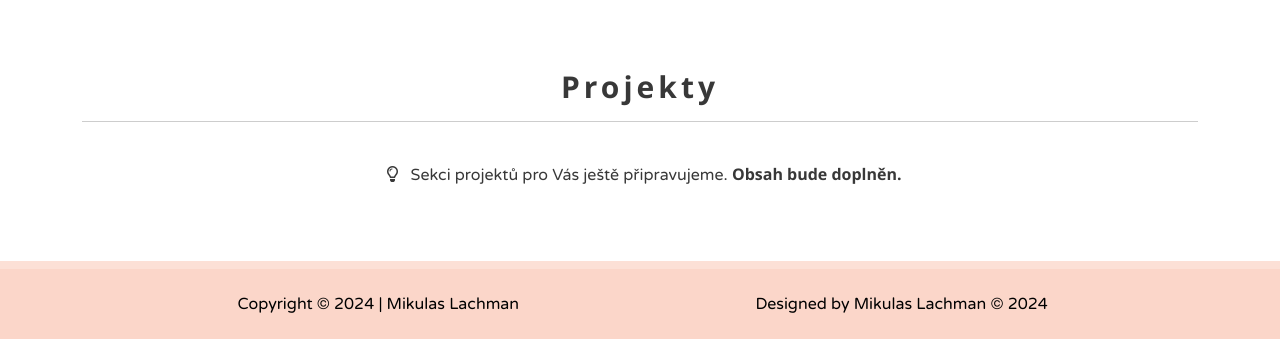
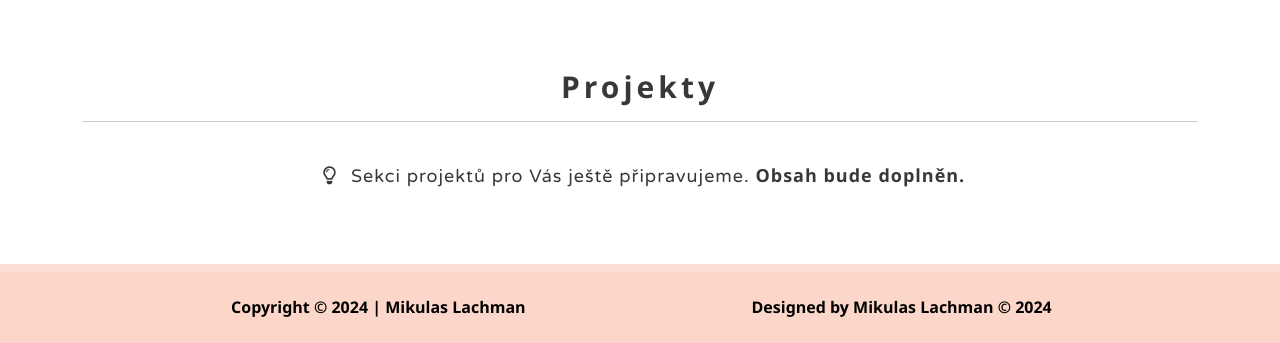
Before and after one commit to Mikulas14cz/mikulas14cz.github.io, a plain HTML site: page index.html in a window 1280 px wide. Shown: the part 2858-3201 px from the top of the page. Drawn offline with nearby package versions, Linux system fonts and the light colour scheme.

Commit message:
Styly a drobné úpravy

```diff
--- a/index.html
+++ b/index.html
@@ -172,7 +172,7 @@
 
             <section class="mt-5 center tz-gallery" id="Projects"><br>
                 <h3>Projekty</h3><hr>
-                <div class="design-hover-div basic-text p-4 center">
+                <div class="design-hover-div text-basic p-4 center">
                     <i class="fa-regular m-2 mt-0 mb-0 fa-lightbulb"></i> Sekci projektů pro Vás ještě připravujeme. <b>Obsah bude doplněn. </b>
                 </div>
                 <!--
@@ -195,10 +195,10 @@
             <div class="container-fluid">
                 <div class="pt-3 row">
                     <div class="col-xl-5 offset-xl-1 verticalHorizonCenter">
-                        <p class="copyright">Copyright © 2024 | Mikulas Lachman</p>
+                        <p class="copyright"><b>Copyright © 2024 | Mikulas Lachman</b></p>
                     </div>
                     <div class="col-xl-5 verticalHorizonCenter">
-                        <p class="right copyright">Designed by Mikulas Lachman © 2024</p>
+                        <p class="right copyright"><b>Designed by Mikulas Lachman © 2024</b></p>
                     </div>
                 </div>
             </div>
--- a/scss/style.scss
+++ b/scss/style.scss
@@ -30,6 +30,7 @@ $text-color-primary: #000000c7;
     margin: 10px 0;
     border-radius: 10px;
     transition: 0.3s;
+    font-size: 20px;
 }
 
 .design-hover-div:hover {
@@ -244,6 +245,7 @@ p{
     border-radius: 8px;
     margin: 10px;
     width: 80%;
+    box-shadow: rgba(50, 50, 93, 0.25) 0px 13px 27px -5px, rgba(0, 0, 0, 0.3) 0px 8px 16px -8px;
 }
 
 /* Footer */
```
Also changed, not shown: src/oProduktu.html (+5 -5 lines), scss/style.css, 1 other file.
